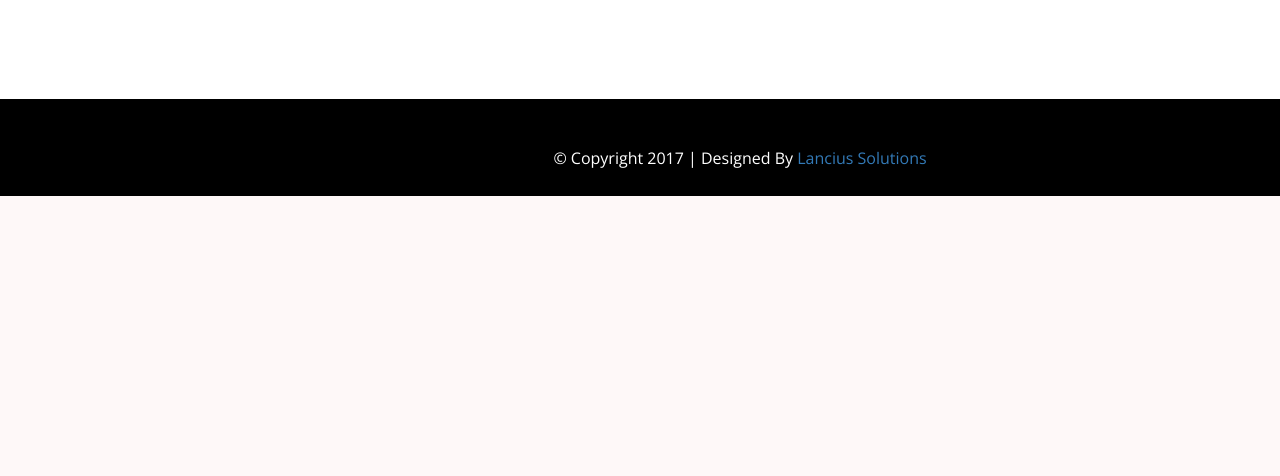
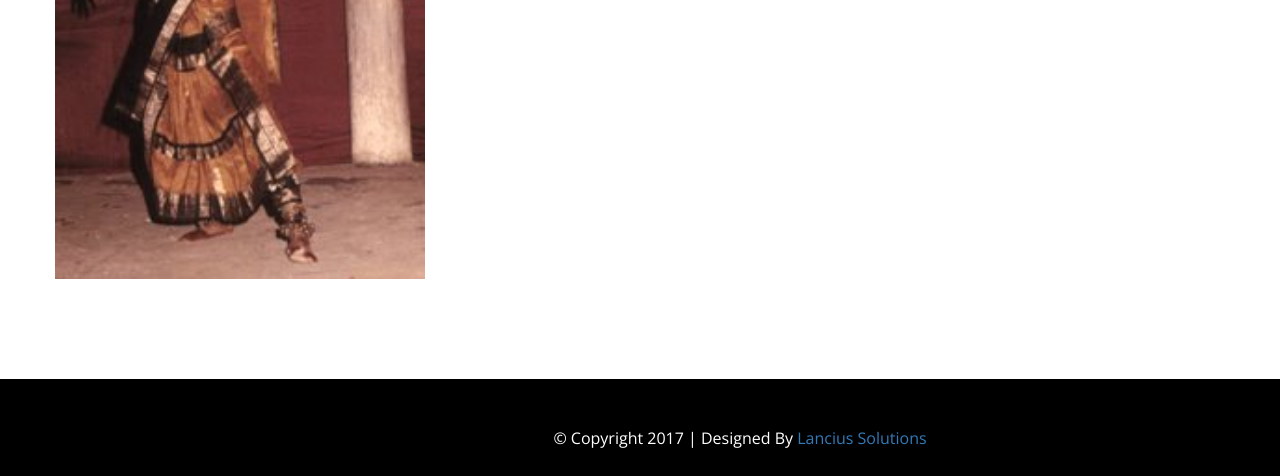
Before and after one commit to Srinivaslancius/sai_meghana_dance, a PHP site: page /sai_meghana_dance/gallery.php in a window 1280 px wide. Shown: the part 1008-1484 px from the top of the page. Before the commit the page ends 1204 px from the top, so only its background shows below. Run offline with PHP 8.4, Linux system fonts and the light colour scheme; data that the repository does not hold is empty.

Commit message:
Changed front end to dynamic all pages

```diff
--- a/gallery.php
+++ b/gallery.php
@@ -64,7 +64,7 @@
                  <div class="col-md-4 col-sm-4 col-xs-12 filter-item">
                     <div class="single-item">
                         <div class="img-box">
-                            <img src="img/lavanya/1.jpg" alt="Awesome Image"/>
+                            <img src="uploads/photo_gallery_images/g1.jpg" alt="Awesome Image"/>
                             <div class="overlay">
                                 <div class="inner">
                                     <div class="social">
--- a/manage_webmaster/content_pages.php
+++ b/manage_webmaster/content_pages.php
@@ -25,7 +25,7 @@
                     <td><?php echo $row['title'];?></td>
                     <td><?php echo substr(strip_tags($row['description']), 0,150);?></td>
                     <td><?php if ($row['status']==0) { echo "<span class='label label-outline-success check_active open_cursor' data-incId=".$row['id']." data-status=".$row['status']." data-tbname='content_pages'>Active</span>" ;} else { echo "<span class='label label-outline-info check_active open_cursor' data-status=".$row['status']." data-incId=".$row['id']." data-tbname='content_pages'>In Active</span>" ;} ?></td>
-                    <td> <a href="edit_content_pages.php?uid=<?php echo $row['id']; ?>"><i class="zmdi zmdi-edit"></i></a> &nbsp; <a href="#"><i class="zmdi zmdi-eye zmdi-hc-fw" data-toggle="modal" data-target="#<?php echo $row['id']; ?>" class=""></i></a></td>
+                    <td> <a href="edit_content_pages.php?uid=<?php echo $row['id']; ?>"><i class="zmdi zmdi-edit"></i></a> &nbsp; <!-- <a href="#"><i class="zmdi zmdi-eye zmdi-hc-fw" data-toggle="modal" data-target="#<?php echo $row['id']; ?>" class=""></i></a> --></td>
                     <!-- Open Modal Box  here -->
                     <div id="<?php echo $row['id']; ?>" class="modal fade" tabindex="-1" role="dialog">
                       <div class="modal-dialog">
```
Also changed, not shown: manage_webmaster/img/140x140.png (deleted), manage_webmaster/img/about_3.jpg (deleted), manage_webmaster/img/about_3_bk.jpg (deleted), manage_webmaster/img/logo.png (deleted), uploads/content_images/1625665_802494733100547_79234347_n.jpg (added).
